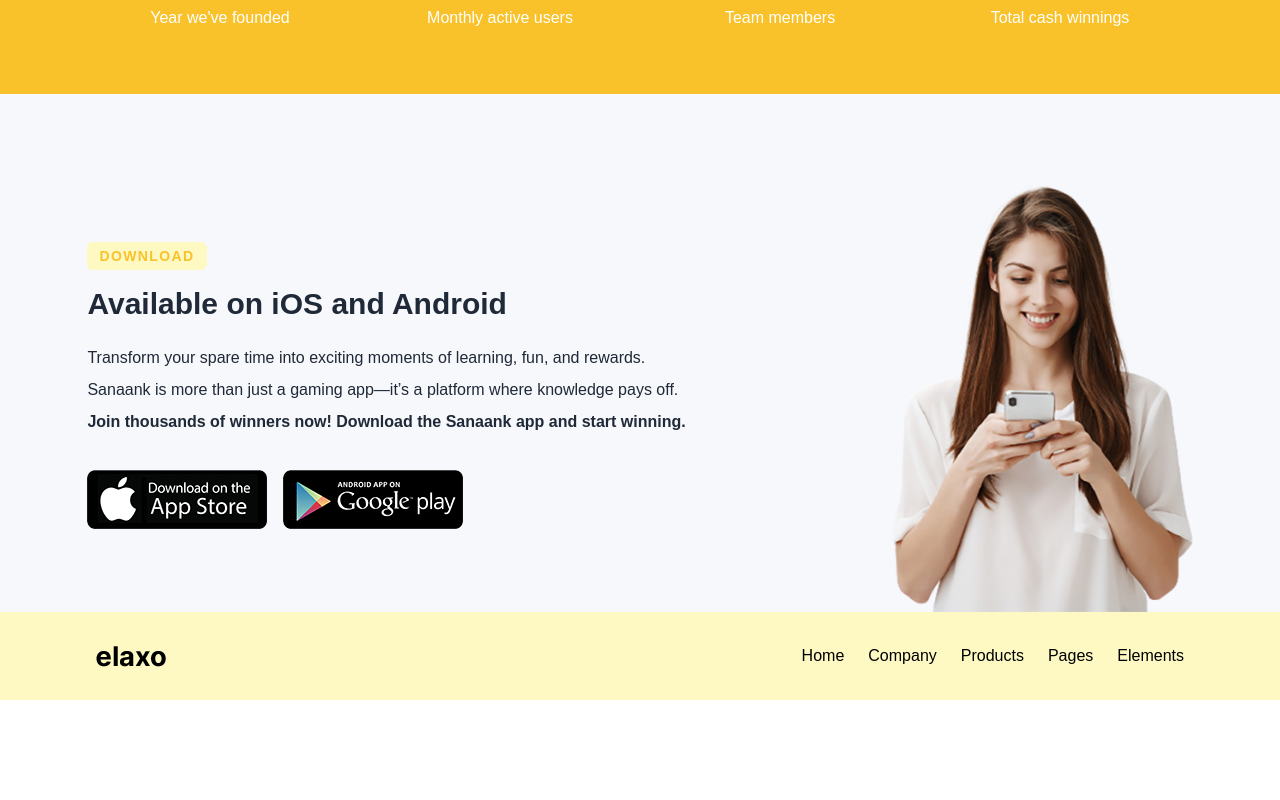
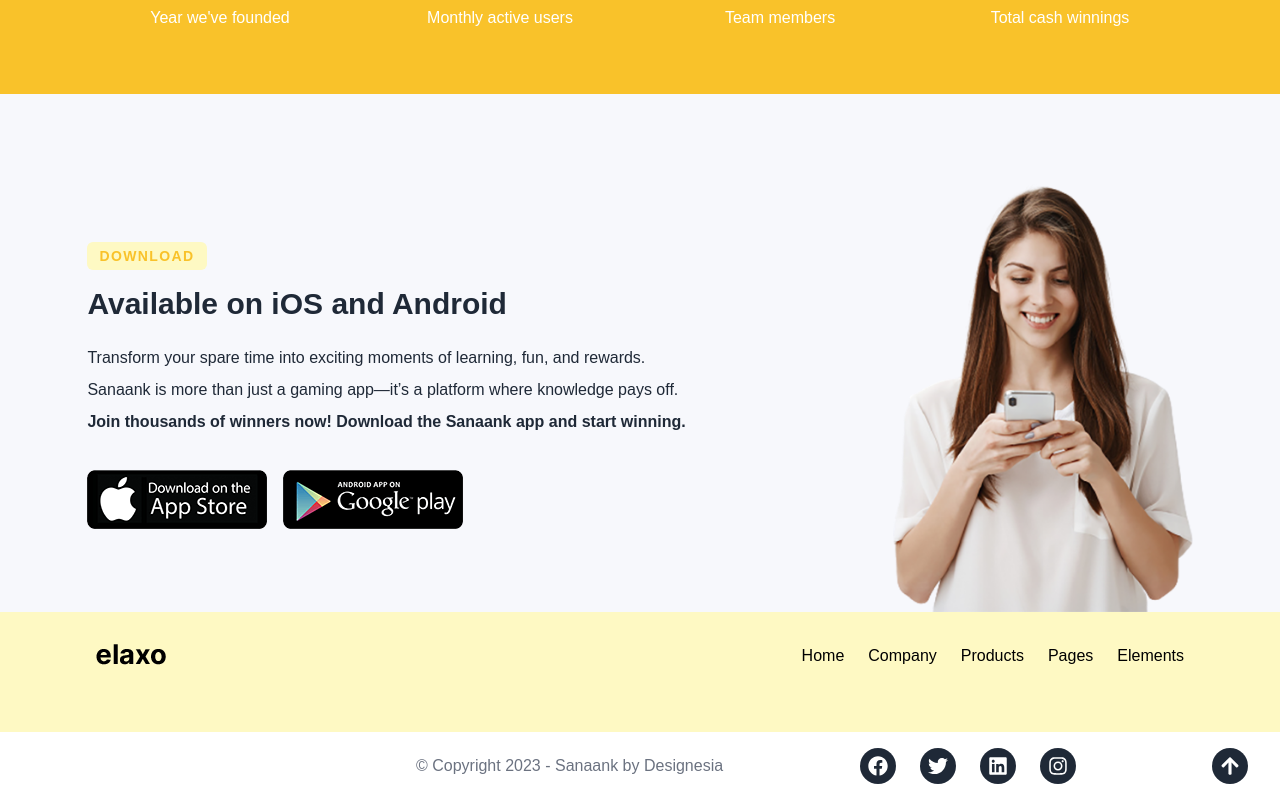
Before and after one commit to Sanaank-Official/website, a Next.js app: page / in a window 1280 px wide. Shown: the part 3254-4054 px from the top of the page. Before the commit the page ends 3954 px from the top, so only its background shows below. Built offline with nearby package versions, Linux system fonts and the light colour scheme.

Commit message:
footer complete

```diff
--- a/src/app/page.js
+++ b/src/app/page.js
@@ -11,6 +11,7 @@
 import FAQSection from "../components/FAQ";
 import TypingEffect from "../components/TypingEffect";
 import StateSection from "../components/Statesections";
+import Footer from "../components/Footer";
 import {
 	FaMusic,
 	FaListAlt,
@@ -550,38 +551,9 @@
 				</div>
 			</div>
 
-			{/* Footer */}
-			<footer className="bg-yellow-100 text-black py-8">
-				<div className="container mx-auto px-8 md:px-16 lg:px-24 flex items-center justify-between">
-					<Link href="/">
-						<Image
-							src="/images/logo.png"
-							alt="Elaxo Logo"
-							width={70}
-							height={21}
-						/>
-					</Link>
-					<nav>
-						<ul className="flex space-x-6">
-							<li>
-								<a href="#">Home</a>
-							</li>
-							<li>
-								<a href="#">Company</a>
-							</li>
-							<li>
-								<a href="#">Products</a>
-							</li>
-							<li>
-								<a href="#">Pages</a>
-							</li>
-							<li>
-								<a href="#">Elements</a>
-							</li>
-						</ul>
-					</nav>
-				</div>
-			</footer>
+			<div>
+				<Footer />
+			</div>
 		</div>
 	);
 };
--- /dev/null
+++ b/src/components/Footer.js
@@ -0,0 +1,69 @@
+import Link from "next/link";
+import Image from "next/image";
+import { FaFacebook, FaTwitter, FaLinkedin, FaInstagram, FaArrowUp } from "react-icons/fa"; // Install react-icons
+
+export default function Footer() {
+  // Scroll to top function
+  const scrollToTop = () => {
+    window.scrollTo({
+      top: 0,
+      behavior: 'smooth',
+    });
+  };
+
+  return (
+    <div>
+      {/* Footer */}
+      <footer className="bg-yellow-100 text-black py-8">
+        <div className="container mx-auto px-8 md:px-16 lg:px-24 flex flex-col items-center justify-between">
+          <div className="flex justify-between w-full mb-8">
+            <Link href="/">
+              <Image
+                src="/images/logo.png"
+                alt="Sanaank Logo"
+                width={70}
+                height={21}
+              />
+            </Link>
+            <nav>
+              <ul className="flex space-x-6">
+                <li><a href="#">Home</a></li>
+                <li><a href="#">Company</a></li>
+                <li><a href="#">Products</a></li>
+                <li><a href="#">Pages</a></li>
+                <li><a href="#">Elements</a></li>
+              </ul>
+            </nav>
+          </div>
+        </div>
+      </footer>
+
+      {/* Footer Bottom with Social Media & Arrow Button */}
+      <div className="bg-white py-4 flex justify-between items-center px-8">
+        {/* Copyright */}
+        <p className="text-center ml-96 md:text-left text-gray-500">© Copyright 2023 - Sanaank by Designesia</p>
+        <div className="flex items-center space-x-6">
+        <a href="#" className="p-2 rounded-full bg-gray-800 text-white">
+            <FaFacebook size={20} />
+          </a>
+          <a href="#" className="p-2 rounded-full bg-gray-800 text-white">
+            <FaTwitter size={20} />
+          </a>
+          <a href="#" className="p-2 rounded-full bg-gray-800 text-white">
+            <FaLinkedin size={20} />
+          </a>
+          <a href="#" className="p-2 rounded-full bg-gray-800 text-white">
+            <FaInstagram size={20} />
+          </a>
+          </div>
+        {/* Social Media & Arrow */}
+        <div className="flex items-center space-x-6">
+
+          <a onClick={scrollToTop} className="p-2 rounded-full bg-gray-800 text-white cursor-pointer ">
+            <FaArrowUp size={20} />
+          </a>
+        </div>
+      </div>
+    </div>
+  );
+}
```
